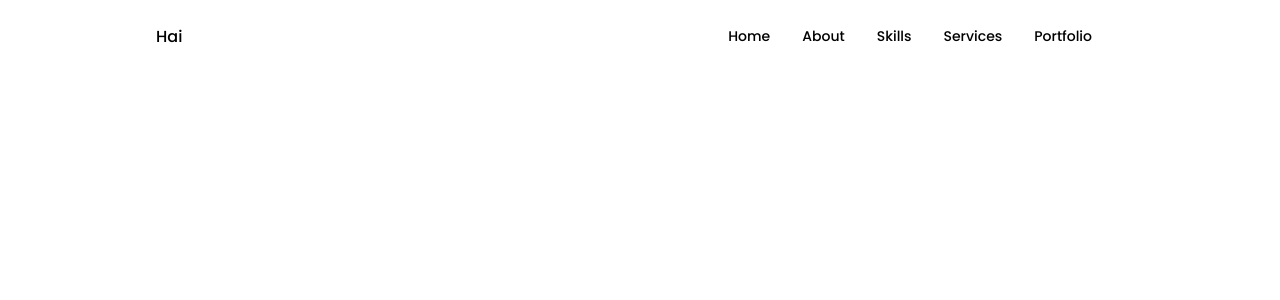
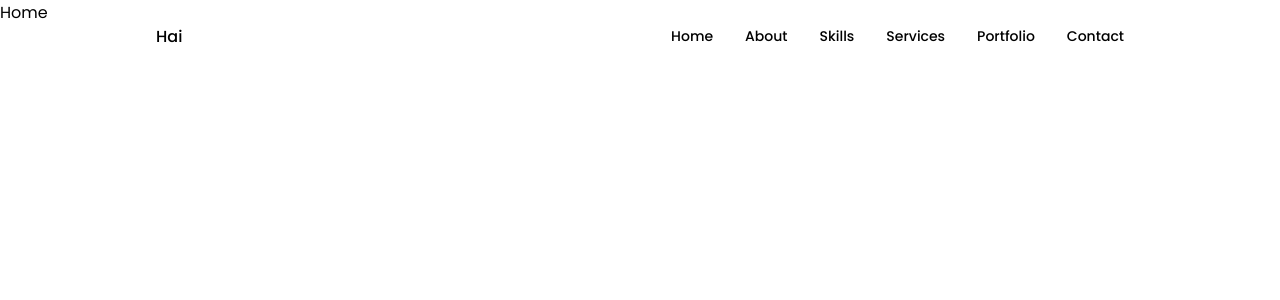
Before and after one commit to SShindow/portfolio, a React (Create React App) app: page / in a window 1280 px wide. Shown: the top 300 px of the page. Built offline with nearby package versions, Linux system fonts and the light colour scheme.

Commit message:
header-done-99

```diff
--- a/src/App.js
+++ b/src/App.js
@@ -1,11 +1,15 @@
 import React from 'react';
 import './App.css';
 import Header from './components/header/Header';
+import Home from './components/home/Home';
 
 const App = () => {
   return (
     <>
       <Header />
+      <main className='main'>
+        <Home />
+      </main>
     </>
   )
 }
--- a/src/components/header/Header.jsx
+++ b/src/components/header/Header.jsx
@@ -1,9 +1,9 @@
-import React, {useState} from "react";
+import React, { useState } from "react";
 import "./header.css";
 
 const Header = () => {
   // Toggle Menu
-  const[Toggle, showMenu] = React.useState(false);
+  const [Toggle, showMenu] = useState(false);
 
   return (
     <header className="header">
@@ -41,18 +41,19 @@ const Header = () => {
             </li>
             <li className="nav__item">
               <a href="#contact" className="nav__link">
-                <i className="uil uil-message nav__icon">Contact</i>
+                <i className="uil uil-message nav__icon"></i>Contact
               </a>
             </li>
           </ul>
 
-            <i className="uil uil-times nav__close"
+          <i
+            className="uil uil-times nav__close"
             onClick={() => showMenu(!Toggle)}
-            ></i>
+          ></i>
         </div>
 
         <div className="nav__toggle" onClick={() => showMenu(!Toggle)}>
-            <i className="uil uil-apps"></i>
+          <i class="uil uil-apps"></i>
         </div>
       </nav>
     </header>
--- a/src/components/header/header.css
+++ b/src/components/header/header.css
@@ -75,7 +75,6 @@
     /* Display Menu */
     .show-menu{
         bottom: 0;
-
     }
 
     .nav__list{
@@ -101,6 +100,11 @@
         color: var(--title-color-dark);
     }
 
+    .nav__toggle{
+        font-size: 1.1rem;
+        cursor: pointer;
+    }
+
     .nav__icon,
     .nav__close,
     .nav__toggle{
--- a/src/components/home/Home.jsx
+++ b/src/components/home/Home.jsx
@@ -1,9 +1,9 @@
 import React from 'react';
 
-const Header = () => {
+const Home = () => {
     return (
-        <div>Header</div>
+        <div>Home</div>
     )
 }
 
-export default Header;
+export default Home;
```
